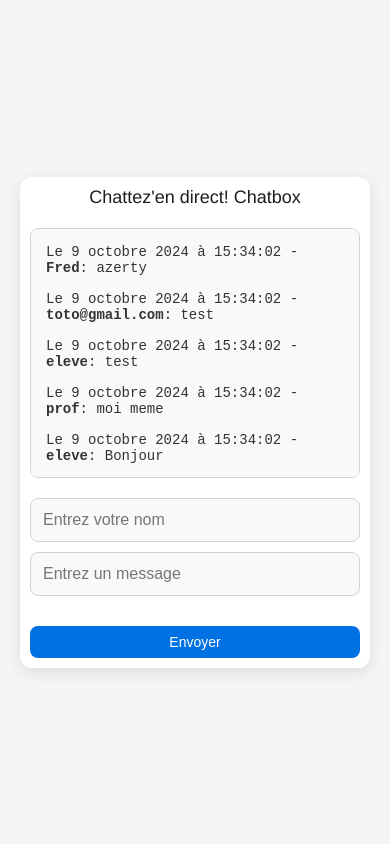
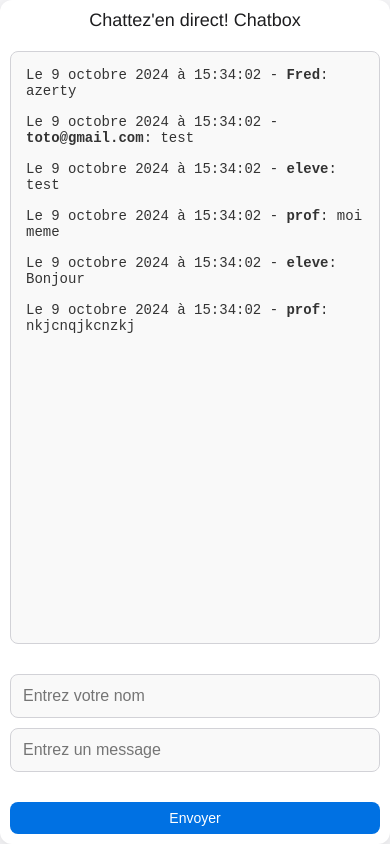
Before and after one commit to LukasMFR/chatbox-project, a PHP site: page /php/home.php in a window 390 px wide. Run offline with PHP 8.4, Linux system fonts and the light colour scheme; data comes from the database, SQL or seed files in the repository.

Commit message:
Make chatbox view fits the whole view on mobile

```diff
--- a/css/styles.css
+++ b/css/styles.css
@@ -147,9 +147,20 @@
 
 /* Optimisation mobile */
 @media (max-width: 768px) {
+    body {
+        padding: 0;
+        height: auto;
+    }
+
     .chatbox {
         width: 100%;
         padding: 15px;
+        margin: 0;
+        height: 100vh;
+        /* Utiliser toute la hauteur */
+        display: flex;
+        flex-direction: column;
+        justify-content: space-between;
     }
 
     h1 {
@@ -157,7 +168,9 @@
     }
 
     .chat-messages {
-        height: 300px;
+        height: calc(100% - 200px);
+        /* Laisse assez de place pour le titre et les champs d'entrée */
+        margin-bottom: 10px;
     }
 
     .chat-input {
@@ -177,9 +190,19 @@
 }
 
 @media (max-width: 480px) {
+    body {
+        padding: 0;
+        height: auto;
+    }
+
     .chatbox {
         width: 100%;
         padding: 10px;
+        margin: 0;
+        height: 100vh;
+        display: flex;
+        flex-direction: column;
+        justify-content: space-between;
     }
 
     h1 {
@@ -187,7 +210,8 @@
     }
 
     .chat-messages {
-        height: 250px;
+        height: calc(100% - 200px);
+        margin-bottom: 10px;
     }
 
     button {
```
